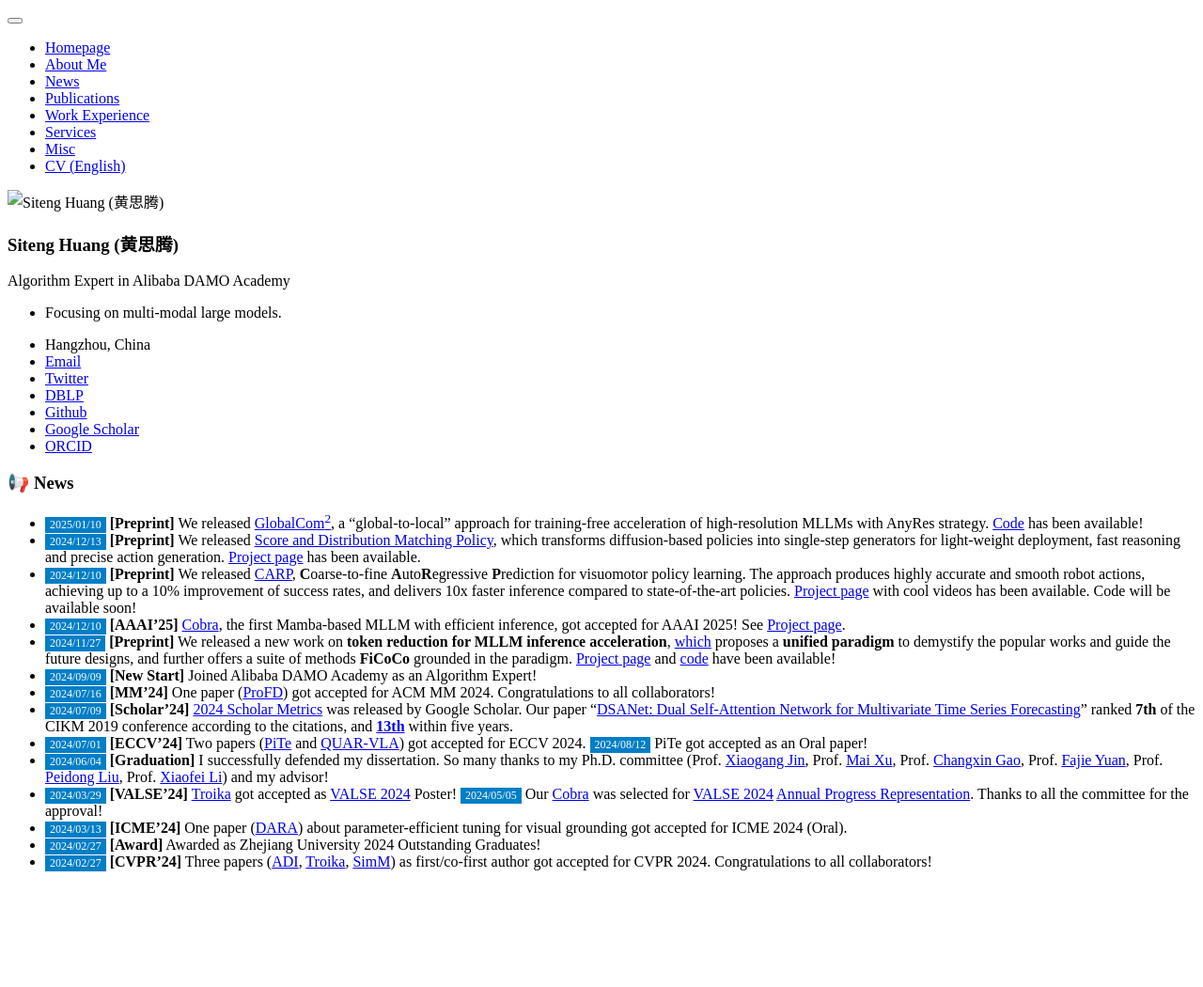
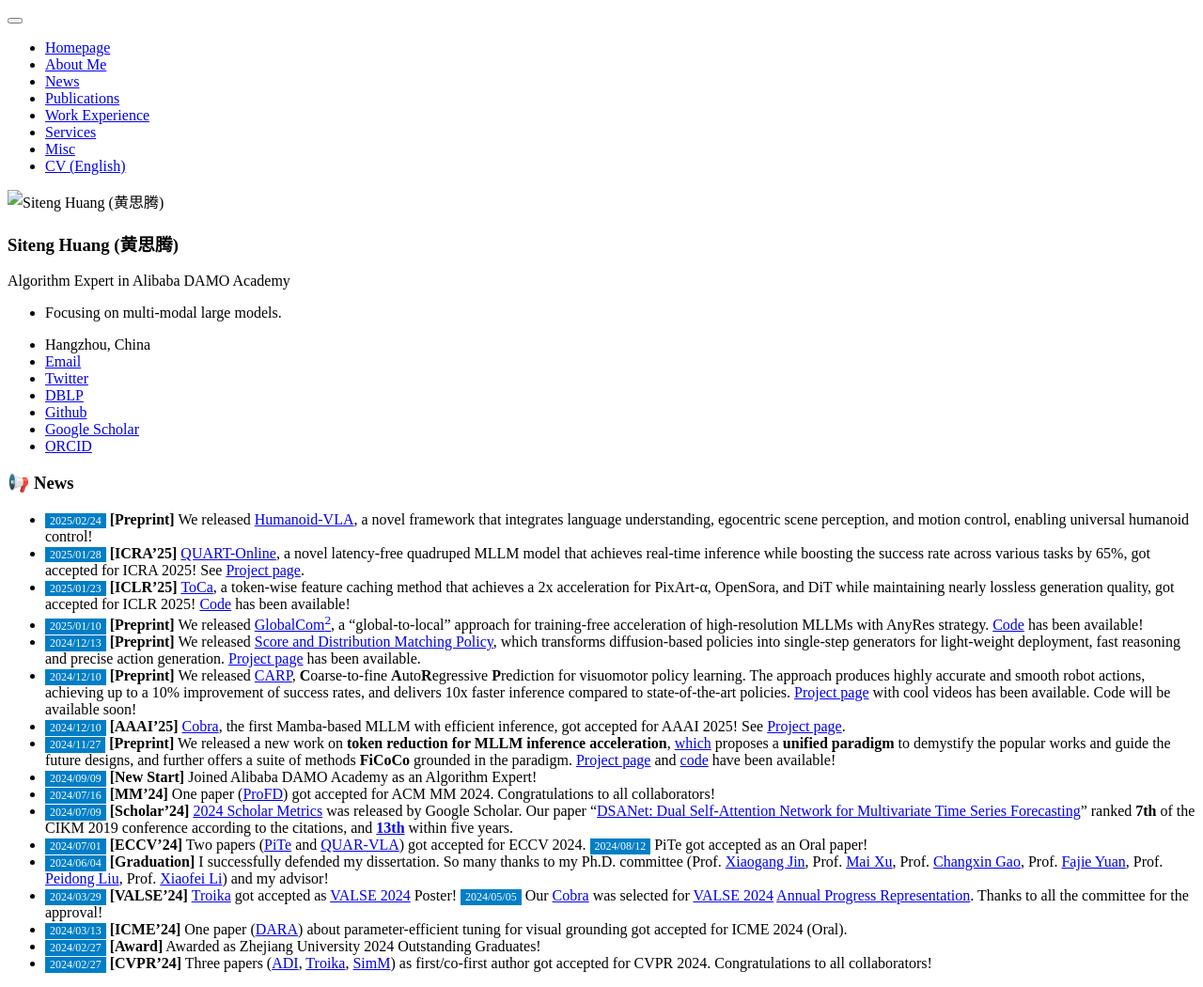
Before and after one commit to bighuang624/bighuang624.github.io, a Jekyll site: the page built from _pages/includes/news.md, in a window 1280 px wide. Shown: the whole page at 94% size. Built offline with Jekyll 4.4.1, drawn with Linux system fonts in a browser that asks for light colours; our own code applies the rules of GitHub Pages for plain Markdown files; before the commit the page ends 942 px from its top, so only the background shows below that.

Commit message:
add Humanoid-VLA

```diff
--- a/_pages/includes/news.md
+++ b/_pages/includes/news.md
@@ -2,6 +2,9 @@
 
 <!-- 参考 https://huanwang.tech/ 的样式 -->
 
+* <span style="font-size:12px;color:#FFFFFF;background-color:#007ec6;padding:1px 5px 1.5px 5px;">2025/02/24</span> **[Preprint]** We released [Humanoid-VLA](https://arxiv.org/abs/2502.14795), a novel framework that integrates language understanding, egocentric scene perception, and motion control, enabling universal humanoid control!
+* <span style="font-size:12px;color:#FFFFFF;background-color:#007ec6;padding:1px 5px 1.5px 5px;">2025/01/28</span> **[ICRA'25]** [QUART-Online](https://arxiv.org/abs/2412.15576), a novel latency-free quadruped MLLM model that achieves real-time inference while boosting the success rate across various tasks by 65%, got accepted for ICRA 2025! See [Project page](https://quart-online.github.io/).
+* <span style="font-size:12px;color:#FFFFFF;background-color:#007ec6;padding:1px 5px 1.5px 5px;">2025/01/23</span> **[ICLR'25]** [ToCa](https://arxiv.org/abs/2410.05317), a token-wise feature caching method that achieves a 2x acceleration for PixArt-α, OpenSora, and DiT while maintaining nearly lossless generation quality, got accepted for ICLR 2025! [Code](https://github.com/Shenyi-Z/ToCa) has been available!
 * <span style="font-size:12px;color:#FFFFFF;background-color:#007ec6;padding:1px 5px 1.5px 5px;">2025/01/10</span> **[Preprint]** We released [GlobalCom<sup>2</sup>](https://arxiv.org/abs/2501.05179), a "global-to-local" approach for training-free acceleration of high-resolution MLLMs with AnyRes strategy. [Code](https://github.com/xuyang-liu16/GlobalCom2) has been available!
 * <span style="font-size:12px;color:#FFFFFF;background-color:#007ec6;padding:1px 5px 1.5px 5px;">2024/12/13</span> **[Preprint]** We released [Score and Distribution Matching Policy](https://arxiv.org/abs/2412.09265), which transforms diffusion-based policies into single-step generators for light-weight deployment, fast reasoning and precise action generation. [Project page](https://sdm-policy.github.io/) has been available.
 * <span style="font-size:12px;color:#FFFFFF;background-color:#007ec6;padding:1px 5px 1.5px 5px;">2024/12/10</span> **[Preprint]** We released [CARP](https://arxiv.org/abs/2412.06782), **C**oarse-to-fine **A**uto**R**egressive **P**rediction for visuomotor policy learning. The approach produces highly accurate and smooth robot actions, achieving up to a 10% improvement of success rates, and delivers 10x faster inference compared to state-of-the-art policies. [Project page](https://carp-robot.github.io/) with cool videos has been available. Code will be available soon!
```
Also changed, not shown: _pages/includes/pub_short.md (+2 -0 lines).
